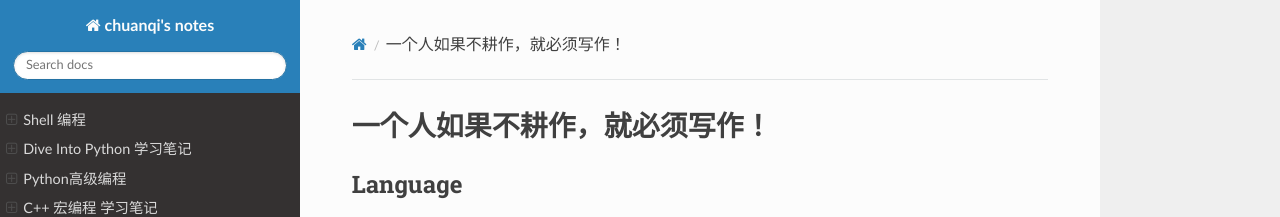
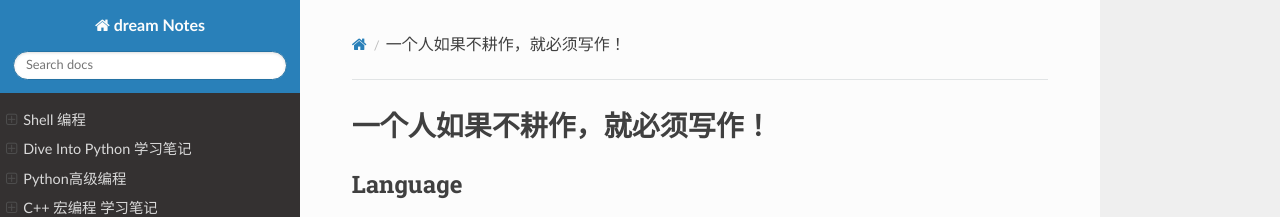
Before and after one commit to ChuanqiTan/notes, a Sphinx documentation site: the page built from source/index.rst, in a window 1280 px wide. Shown: the top 217 px of the page. Built offline with Sphinx 7.4.7 and the Read the Docs theme 2.0.0, drawn with Linux system fonts in a browser that asks for light colours; some of the changed lines change nothing that is shown.

Commit message:
add chinese pdf support

```diff
--- a/source/conf.py
+++ b/source/conf.py
@@ -42,7 +42,7 @@
 master_doc = 'index'
 
 # General information about the project.
-project = u'chuanqi\'s notes'
+project = u'dream Notes'
 copyright = u'2017, Chuanqi Tan'
 
 # The version info for the project you're documenting, acts as replacement for
@@ -93,6 +93,7 @@
 
 # The theme to use for HTML and HTML Help pages.  See the documentation for
 # a list of builtin themes.
+# html_theme = 'sphinxdoc'
 html_theme = 'sphinx_rtd_theme'
 html_theme_options = {
     'collapse_navigation': False,
@@ -177,21 +178,44 @@
 
 # -- Options for LaTeX output --------------------------------------------------
 
+# latex_elements = {
+# # The paper size ('letterpaper' or 'a4paper').
+# #'papersize': 'letterpaper',
+
+# # The font size ('10pt', '11pt' or '12pt').
+# #'pointsize': '10pt',
+
+# # Additional stuff for the LaTeX preamble.
+# #'preamble': '',
+# }
+
 latex_elements = {
 # The paper size ('letterpaper' or 'a4paper').
-#'papersize': 'letterpaper',
+'papersize': 'a4paper',
 
 # The font size ('10pt', '11pt' or '12pt').
-#'pointsize': '10pt',
+#'pointsize': '12pt',
+
+'classoptions': ',english',
+'inputenc': '',
+'utf8extra': '',
 
 # Additional stuff for the LaTeX preamble.
-#'preamble': '',
+'preamble': '''
+\usepackage{xeCJK}
+\usepackage{indentfirst}
+\setlength{\parindent}{2em}
+\setCJKmainfont[BoldFont=SimHei, ItalicFont=STKaiti]{SimSun}
+\setCJKmonofont[Scale=0.9]{Consolas}
+\setCJKfamilyfont{song}[BoldFont=SimSun]{SimSun}
+\setCJKfamilyfont{sf}[BoldFont=SimSun]{SimSun}
+'''
 }
 
 # Grouping the document tree into LaTeX files. List of tuples
 # (source start file, target name, title, author, documentclass [howto/manual]).
 latex_documents = [
-  ('index', 'chuanqisnotes.tex', u'chuanqi\'s notes Documentation',
+  ('index', 'chuanqisnotes.tex', u'chuanqi\'s Dream Notes Documentation',
    u'Tan Chuan Qi', 'manual'),
 ]
 
```
Also changed, not shown: 1 other file.
